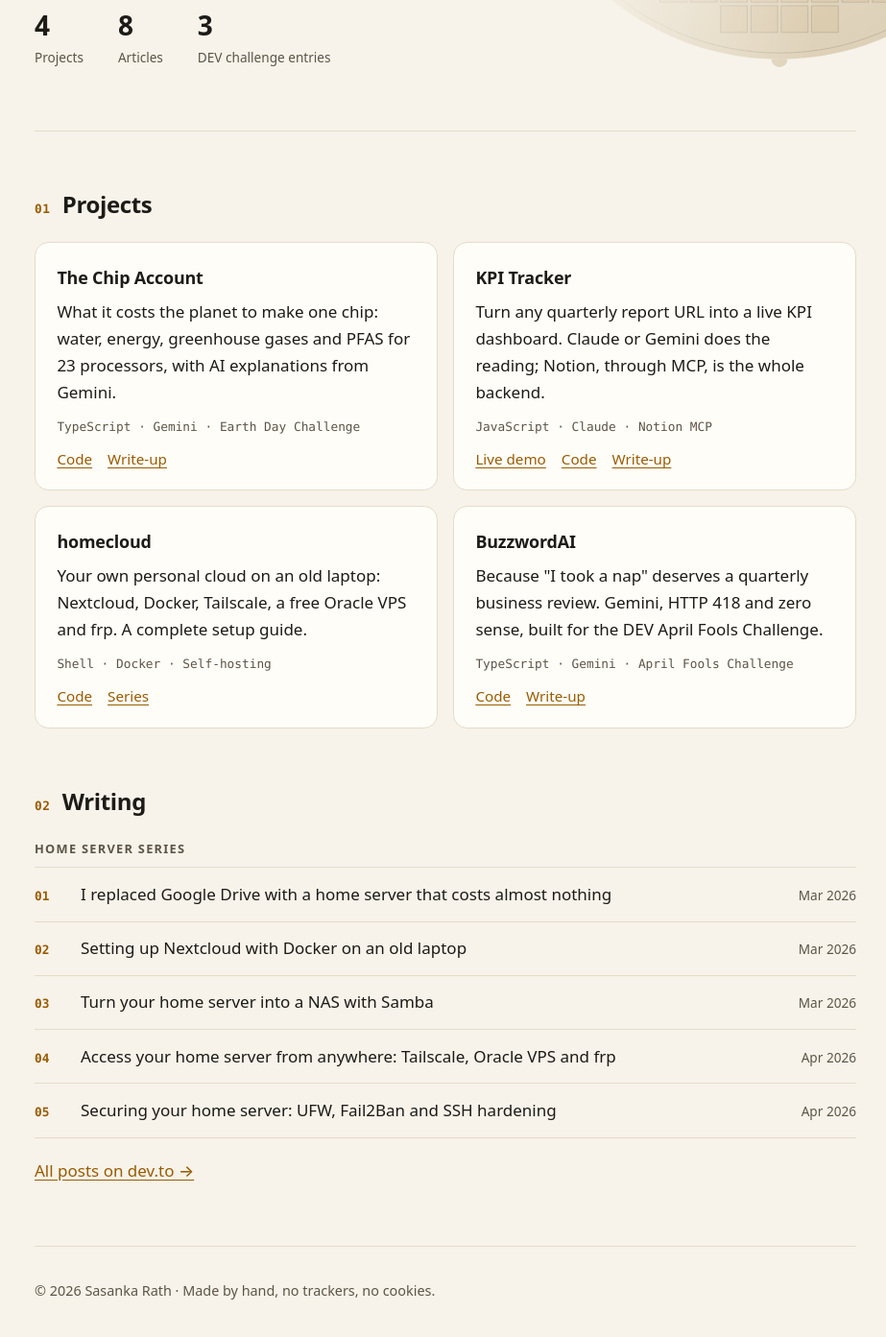
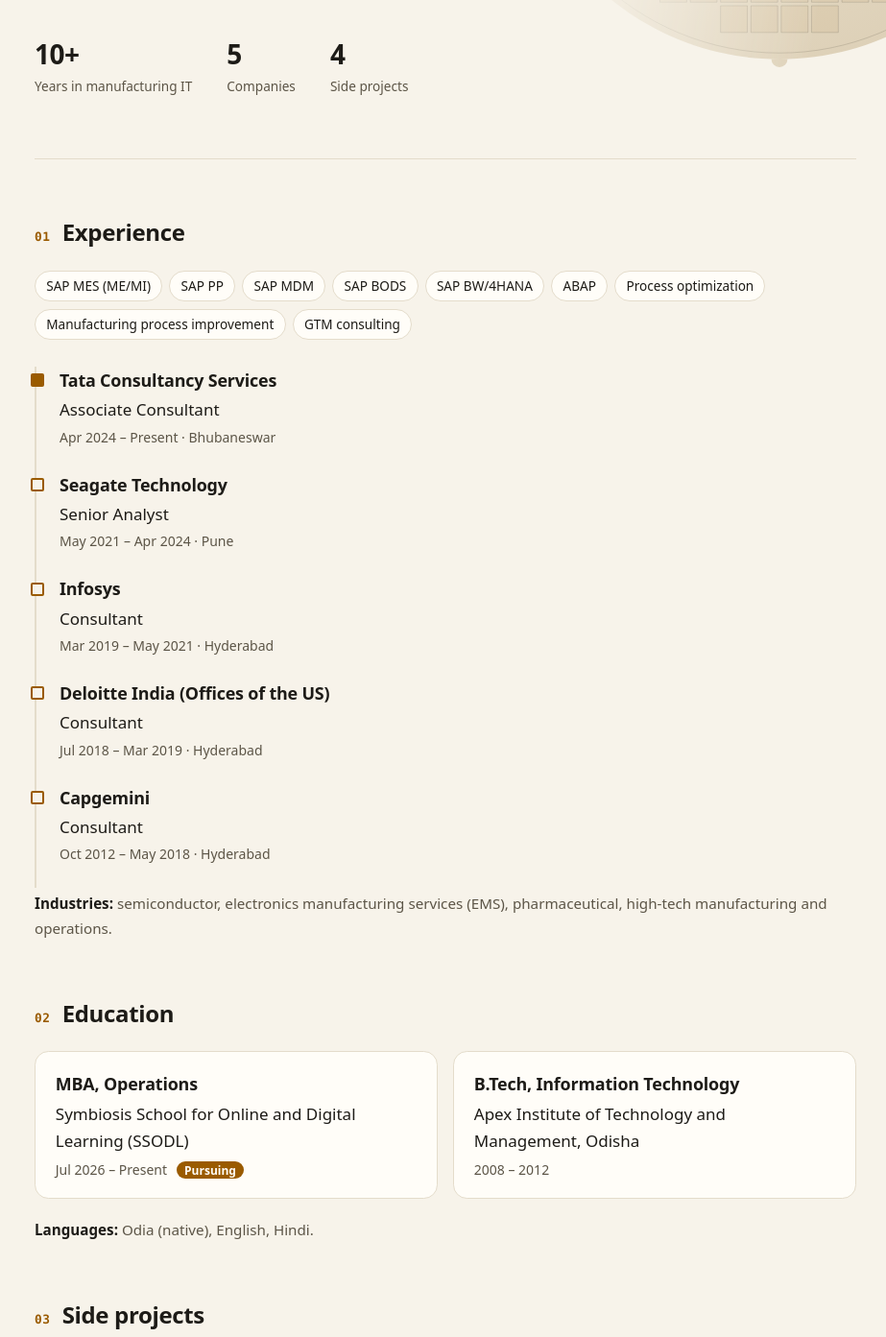
Before and after one commit to sasrath/sasrath.com, a plain HTML site: page index.html in a window 1280 px wide. Shown: the part 529-1922 px from the top of the page at 96% size, without its empty margins (176-1099 px from the left). Drawn offline with Linux system fonts and the light colour scheme.

Commit message:
Add experience, expertise, education (MBA Operations, SSODL) from profile
Co-Authored-By: Claude Opus 5.5 <noreply@anthropic.com>

```diff
--- a/index.html
+++ b/index.html
@@ -3,8 +3,8 @@
 <head>
 <meta charset="utf-8">
 <meta name="viewport" content="width=device-width, initial-scale=1">
-<title>Sasanka Rath · High-tech manufacturing consultant</title>
-<meta name="description" content="Sasanka Rath is a high-tech manufacturing consultant building side projects with AI: semiconductor sustainability tools, AI dashboards, and self-hosted home servers.">
+<title>Sasanka Rath · Manufacturing IT consultant (SAP MES, Semiconductor, EMS)</title>
+<meta name="description" content="Sasanka Rath is a manufacturing IT consultant with 10+ years in SAP MES (ME/MI), PP, MDM and data management for semiconductor, EMS and pharmaceutical manufacturing. Pursuing an MBA in Operations at SSODL.">
 <link rel="canonical" href="https://sasrath.com/">
 <meta name="author" content="Sasanka Rath">
 <meta name="theme-color" content="#f7f3ea" media="(prefers-color-scheme: light)">
@@ -15,8 +15,8 @@
 
 <meta property="og:type" content="profile">
 <meta property="og:url" content="https://sasrath.com/">
-<meta property="og:title" content="Sasanka Rath · High-tech manufacturing consultant">
-<meta property="og:description" content="Manufacturing consultant building side projects with AI. Projects, writing, and home-server guides.">
+<meta property="og:title" content="Sasanka Rath · Manufacturing IT consultant (SAP MES, Semiconductor, EMS)">
+<meta property="og:description" content="Manufacturing IT consultant with 10+ years in SAP MES and data for semiconductor, EMS and pharma. Projects, writing and home-server guides.">
 <meta property="og:image" content="https://sasrath.com/avatar.jpg">
 <meta property="profile:first_name" content="Sasanka">
 <meta property="profile:last_name" content="Rath">
@@ -30,8 +30,12 @@
   "alternateName": ["Sasanka Sekhar Rath", "Skully"],
   "url": "https://sasrath.com/",
   "image": "https://sasrath.com/avatar.jpg",
-  "jobTitle": "High-tech manufacturing consultant",
-  "homeLocation": {"@type": "Country", "name": "India"},
+  "jobTitle": "Consultant, Manufacturing IT (Semiconductor, EMS)",
+  "worksFor": {"@type": "Organization", "name": "Tata Consultancy Services"},
+  "alumniOf": {"@type": "CollegeOrUniversity", "name": "Apex Institute of Technology and Management"},
+  "knowsAbout": ["SAP MES", "SAP ME/MI", "SAP PP", "SAP MDM", "SAP BODS", "SAP BW/4HANA", "ABAP", "Manufacturing process improvement", "Process optimization", "Semiconductor manufacturing", "Electronics manufacturing services"],
+  "knowsLanguage": ["Odia", "English", "Hindi"],
+  "homeLocation": {"@type": "Place", "name": "Bhubaneswar, Odisha, India"},
   "sameAs": [
     "https://www.linkedin.com/in/sasanka-sekhar-rath-9b4a0a18/",
     "https://github.com/sasrath",
@@ -58,26 +62,51 @@
 </svg>
   <div class="hero-inner">
     <img class="avatar" src="/avatar.jpg" width="112" height="112" alt="Sasanka's avatar: an illustrated skeleton in a suit holding a Deadline Coffee cup">
-    <p class="role">High-tech manufacturing consultant</p>
+    <p class="role">Consultant · Manufacturing IT · Semiconductor &amp; EMS</p>
     <h1>Sasanka Rath</h1>
-    <p class="lede">I build practical tools with AI, from the environmental cost of making a chip to live KPI dashboards, and write hands-on guides to running your own home server.</p>
+    <p class="lede">10+ years delivering SAP MES and manufacturing data solutions for semiconductor, electronics and pharmaceutical manufacturers, onshore and offshore. On the side, I build tools with AI and write hands-on guides to self-hosting.</p>
     <nav class="links" aria-label="Profiles">
       <a class="primary" href="https://www.linkedin.com/in/sasanka-sekhar-rath-9b4a0a18/" rel="me">Connect on LinkedIn</a>
       <a href="https://github.com/sasrath" rel="me">GitHub</a>
       <a href="https://dev.to/avgskully" rel="me">dev.to</a>
     </nav>
     <dl class="stats">
-      <div><dt>Projects</dt><dd>4</dd></div>
-      <div><dt>Articles</dt><dd>8</dd></div>
-      <div><dt>DEV challenge entries</dt><dd>3</dd></div>
+      <div><dt>Years in manufacturing IT</dt><dd>10+</dd></div>
+      <div><dt>Companies</dt><dd>5</dd></div>
+      <div><dt>Side projects</dt><dd>4</dd></div>
     </dl>
   </div>
 </div>
 </header>
 
 <main id="main">
+  <section aria-labelledby="experience">
+    <h2 id="experience"><span class="idx">01</span>Experience</h2>
+    <ul class="chips" aria-label="Expertise">
+      <li>SAP MES (ME/MI)</li><li>SAP PP</li><li>SAP MDM</li><li>SAP BODS</li><li>SAP BW/4HANA</li><li>ABAP</li>
+      <li>Process optimization</li><li>Manufacturing process improvement</li><li>GTM consulting</li>
+    </ul>
+    <ol class="timeline">
+      <li><h3>Tata Consultancy Services</h3><p class="pos">Associate Consultant</p><p class="when"><time datetime="2024-04">Apr 2024</time> – Present · Bhubaneswar</p></li>
+      <li><h3>Seagate Technology</h3><p class="pos">Senior Analyst</p><p class="when"><time datetime="2021-05">May 2021</time> – <time datetime="2024-04">Apr 2024</time> · Pune</p></li>
+      <li><h3>Infosys</h3><p class="pos">Consultant</p><p class="when"><time datetime="2019-03">Mar 2019</time> – <time datetime="2021-05">May 2021</time> · Hyderabad</p></li>
+      <li><h3>Deloitte India (Offices of the US)</h3><p class="pos">Consultant</p><p class="when"><time datetime="2018-07">Jul 2018</time> – <time datetime="2019-03">Mar 2019</time> · Hyderabad</p></li>
+      <li><h3>Capgemini</h3><p class="pos">Consultant</p><p class="when"><time datetime="2012-10">Oct 2012</time> – <time datetime="2018-05">May 2018</time> · Hyderabad</p></li>
+    </ol>
+    <p class="domains"><strong>Industries:</strong> semiconductor, electronics manufacturing services (EMS), pharmaceutical, high-tech manufacturing and operations.</p>
+  </section>
+
+  <section aria-labelledby="education">
+    <h2 id="education"><span class="idx">02</span>Education</h2>
+    <ul class="edu">
+      <li><h3>MBA, Operations</h3><p>Symbiosis School for Online and Digital Learning (SSODL)</p><p class="when"><time datetime="2026-07">Jul 2026</time> – Present <span class="badge">Pursuing</span></p></li>
+      <li><h3>B.Tech, Information Technology</h3><p>Apex Institute of Technology and Management, Odisha</p><p class="when">2008 – 2012</p></li>
+    </ul>
+    <p class="domains"><strong>Languages:</strong> Odia (native), English, Hindi.</p>
+  </section>
+
   <section aria-labelledby="projects">
-    <h2 id="projects"><span class="idx">01</span>Projects</h2>
+    <h2 id="projects"><span class="idx">03</span>Side projects</h2>
     <ul class="cards">
       <li class="card">
         <h3>The Chip Account</h3>
@@ -107,7 +136,7 @@
   </section>
 
   <section aria-labelledby="writing">
-    <h2 id="writing"><span class="idx">02</span>Writing</h2>
+    <h2 id="writing"><span class="idx">04</span>Writing</h2>
     <h3 class="series">Home server series</h3>
     <ol class="posts">
       <li><a href="https://dev.to/avgskully/i-replaced-google-drive-with-a-home-server-that-costs-almost-nothing-2c6l">I replaced Google Drive with a home server that costs almost nothing</a><time datetime="2026-03-21">Mar 2026</time></li>
--- a/styles.css
+++ b/styles.css
@@ -170,3 +170,30 @@ footer { margin-top: 4rem; padding-top: 1.25rem; border-top: 1px solid var(--lin
   .posts time { grid-column: 2; }
 }
 .notfound { padding-top: 4rem; }
+
+/* Experience and education */
+.chips { list-style: none; display: flex; flex-wrap: wrap; gap: 0.45rem; margin: 0 0 1.75rem; padding: 0; }
+.chips li { padding: 0.25rem 0.7rem; border: 1px solid var(--line); border-radius: 999px; background: var(--surface); font-size: 0.85rem; }
+.timeline { list-style: none; margin: 0; padding: 0 0 0 1.5rem; border-left: 2px solid var(--line); }
+.timeline li { position: relative; padding: 0 0 1.5rem; }
+.timeline li::before {
+  content: "";
+  position: absolute;
+  left: calc(-1.5rem - 6px);
+  top: 0.45rem;
+  width: 10px;
+  height: 10px;
+  border-radius: 2px;
+  background: var(--bg);
+  border: 2px solid var(--accent);
+}
+.timeline li:first-child::before { background: var(--accent); }
+.timeline h3, .edu h3 { margin: 0; }
+.pos { margin: 0.1rem 0 0; }
+.when { margin: 0.15rem 0 0; color: var(--muted); font-size: 0.875rem; }
+.domains { margin: 0.25rem 0 0; color: var(--muted); font-size: 0.95rem; }
+.domains strong { color: var(--text); font-weight: 600; }
+.edu { list-style: none; margin: 0 0 1.25rem; padding: 0; display: grid; grid-template-columns: repeat(auto-fit, minmax(18rem, 1fr)); gap: 1rem; }
+.edu li { padding: 1.15rem 1.3rem; background: var(--surface); border: 1px solid var(--line); border-radius: 0.9rem; }
+.edu p { margin: 0.2rem 0 0; }
+.badge { margin-left: 0.4rem; padding: 0.05rem 0.5rem; border-radius: 999px; background: var(--accent); color: var(--on-accent); font-size: 0.75rem; font-weight: 600; }
```
